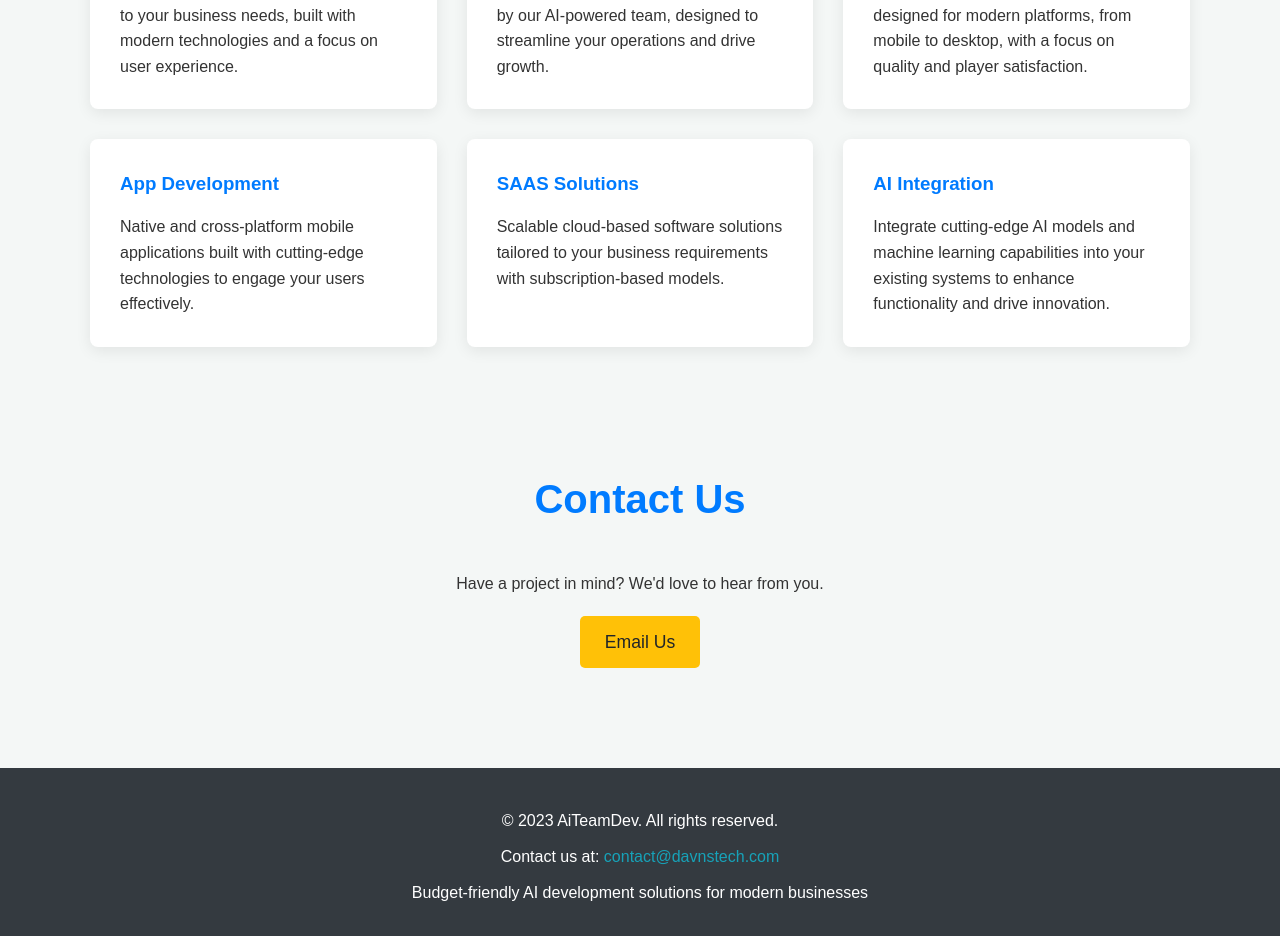
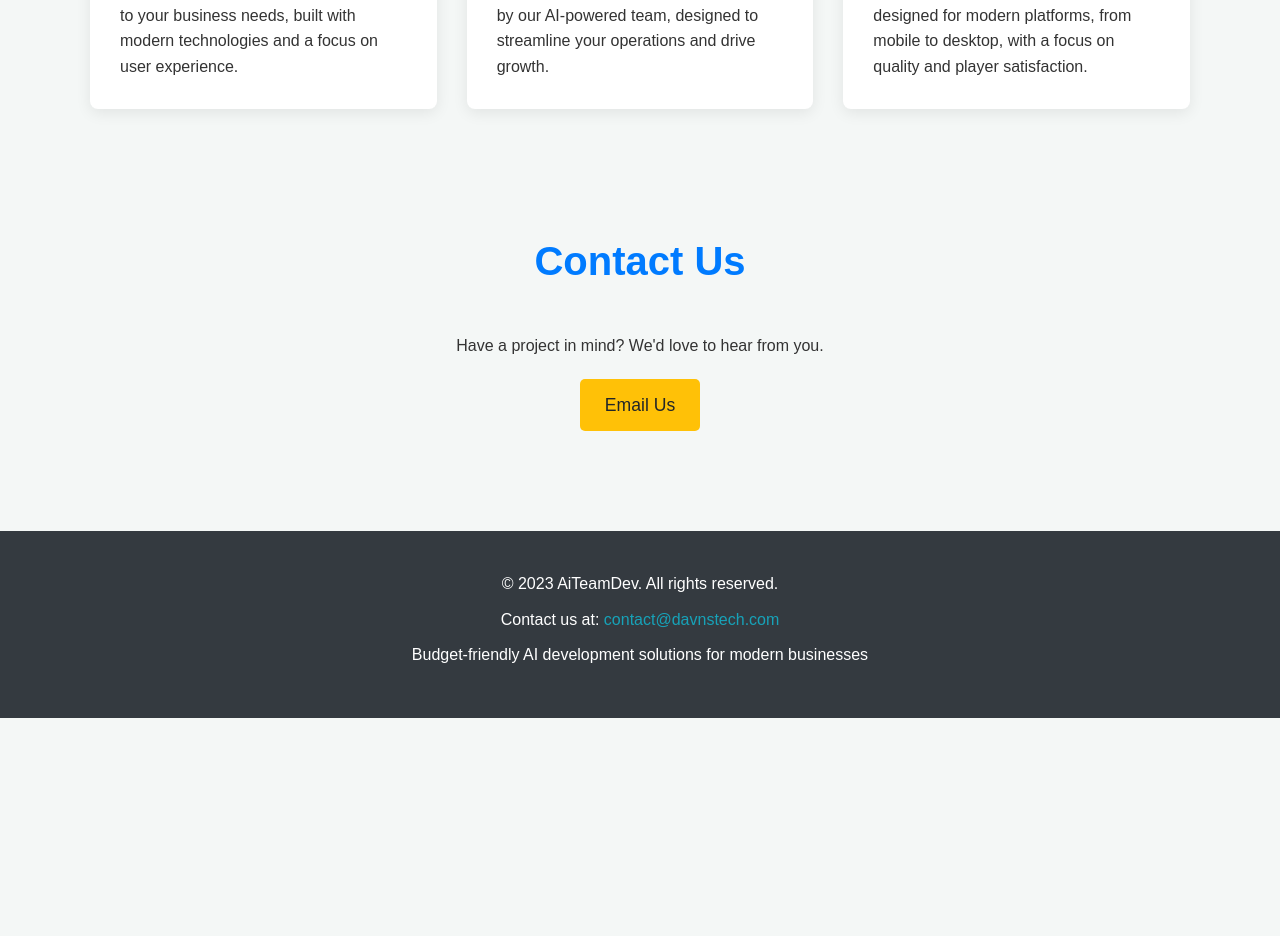
Before and after one commit to DavnsTech/AiTeamDev-Website, a React (Create React App) app: page / in a window 1280 px wide. Shown: the part 900-1836 px from the top of the page. After the commit the page ends 1618 px from the top, so only its background shows below. Built offline with nearby package versions, Linux system fonts and the light colour scheme.

Commit message:
AI Agent (implementation_alex_chen_fullstack_attempt1): 💻 MODE: EXECUTOR ✅ WRITE REAL CODE - Follow ARCHITECTURE.md from repo - Create all required files -

```diff
--- a/src/App.jsx
+++ b/src/App.jsx
@@ -39,40 +39,27 @@ function App() {
                   <h3>Game Development</h3>
                   <p>Innovative and engaging games designed for modern platforms, from mobile to desktop, with a focus on quality and player satisfaction.</p>
                 </div>
-                <div className="feature-card">
-                  <h3>App Development</h3>
-                  <p>Native and cross-platform mobile applications built with cutting-edge technologies to engage your users effectively.</p>
-                </div>
-                <div className="feature-card">
-                  <h3>SAAS Solutions</h3>
-                  <p>Scalable cloud-based software solutions tailored to your business requirements with subscription-based models.</p>
-                </div>
-                <div className="feature-card">
-                  <h3>AI Integration</h3>
-                  <p>Integrate cutting-edge AI models and machine learning capabilities into your existing systems to enhance functionality and drive innovation.</p>
-                </div>
               </div>
             </section>
-            {/* Contact section is also part of the home page content */}
+            {/* Contact section is part of the home page content */}
             <section id="contact" className="container section-padding">
               <h2>Contact Us</h2>
               <p>Have a project in mind? We'd love to hear from you.</p>
-              {/* Using an anchor tag for mailto link */}
               <a href="mailto:contact@davnstech.com" className="btn-secondary">Email Us</a>
             </section>
           </>
         );
       case 'about':
         return (
-          <section id="about" className="container section-padding">
+          <section className="container section-padding">
             <h2>About Us</h2>
             <p>AiTeamDev is a cutting-edge development company leveraging the power of AI to deliver innovative solutions. We specialize in creating professional websites, custom software, and engaging games.</p>
-            <p>Our mission is to empower businesses with intelligent technology, making advanced development accessible and affordable.</p>
+            <p>Our team of AI developers works 24/7 to provide budget-friendly solutions for modern businesses, with projects starting from just $1-3.</p>
           </section>
         );
-      case 'services': // This case is handled within 'home' for single-page navigation, but kept for completeness if structured differently.
+      case 'services':
         return (
-          <section id="services" className="container section-padding">
+          <section className="container section-padding">
             <h2>Our Services</h2>
             <div className="features">
               <div className="feature-card">
@@ -88,42 +75,61 @@ function App() {
                 <p>Innovative and engaging games designed for modern platforms, from mobile to desktop, with a focus on quality and player satisfaction.</p>
               </div>
               <div className="feature-card">
-                <h3>App Development</h3>
-                <p>Native and cross-platform mobile applications built with cutting-edge technologies to engage your users effectively.</p>
+                <h3>Mobile Applications</h3>
+                <p>Cross-platform mobile apps built with cutting-edge frameworks for iOS and Android devices.</p>
               </div>
               <div className="feature-card">
-                <h3>SAAS Solutions</h3>
-                <p>Scalable cloud-based software solutions tailored to your business requirements with subscription-based models.</p>
-              </div>
-              <div className="feature-card">
-                <h3>AI Integration</h3>
-                <p>Integrate cutting-edge AI models and machine learning capabilities into your existing systems to enhance functionality and drive innovation.</p>
+                <h3>AI Solutions</h3>
+                <p>Custom AI implementations to automate processes and provide intelligent insights for your business.</p>
               </div>
             </div>
           </section>
         );
       case 'contact':
         return (
-          <section id="contact" className="container section-padding">
+          <section className="container section-padding">
             <h2>Contact Us</h2>
             <p>Have a project in mind? We'd love to hear from you.</p>
-            <a href="mailto:contact@davnstech.com" className="btn-secondary">Email Us</a>
+            <div className="contact-info">
+              <p>Email: <a href="mailto:contact@davnstech.com">contact@davnstech.com</a></p>
+              <p>For budget inquiries: Projects starting from $1-3</p>
+            </div>
+            <form className="contact-form">
+              <div className="form-group">
+                <label htmlFor="name">Name</label>
+                <input type="text" id="name" name="name" required />
+              </div>
+              <div className="form-group">
+                <label htmlFor="email">Email</label>
+                <input type="email" id="email" name="email" required />
+              </div>
+              <div className="form-group">
+                <label htmlFor="message">Message</label>
+                <textarea id="message" name="message" rows="5" required></textarea>
+              </div>
+              <button type="submit" className="btn-primary">Send Message</button>
+            </form>
           </section>
         );
       default:
-        return null; // Should not happen with current navigation
+        return (
+          <section className="container section-padding">
+            <h2>Page Not Found</h2>
+            <p>The page you're looking for doesn't exist.</p>
+            <button className="btn-primary" onClick={() => setCurrentPage('home')}>
+              Go Home
+            </button>
+          </section>
+        );
     }
   };
 
   return (
     <div className="App">
-      {/* Header component, passed current page and setter function */}
       <Header currentPage={currentPage} setCurrentPage={setCurrentPage} />
       <main>
-        {/* Dynamically render page content */}
         {renderPageContent()}
       </main>
-      {/* Footer component */}
       <Footer />
     </div>
   );
--- a/src/components/Header.jsx
+++ b/src/components/Header.jsx
@@ -16,8 +16,10 @@ function Header({ currentPage, setCurrentPage }) {
    */
   const handleNavClick = (page) => {
     setCurrentPage(page);
-    // Scroll to top when navigating
-    window.scrollTo(0, 0);
+    // Scroll to top when navigating to a new page
+    if (page !== 'home') {
+      window.scrollTo(0, 0);
+    }
   };
 
   return (
```
Also changed, not shown: 1 other file (tests, documents, lock files or other folders).
